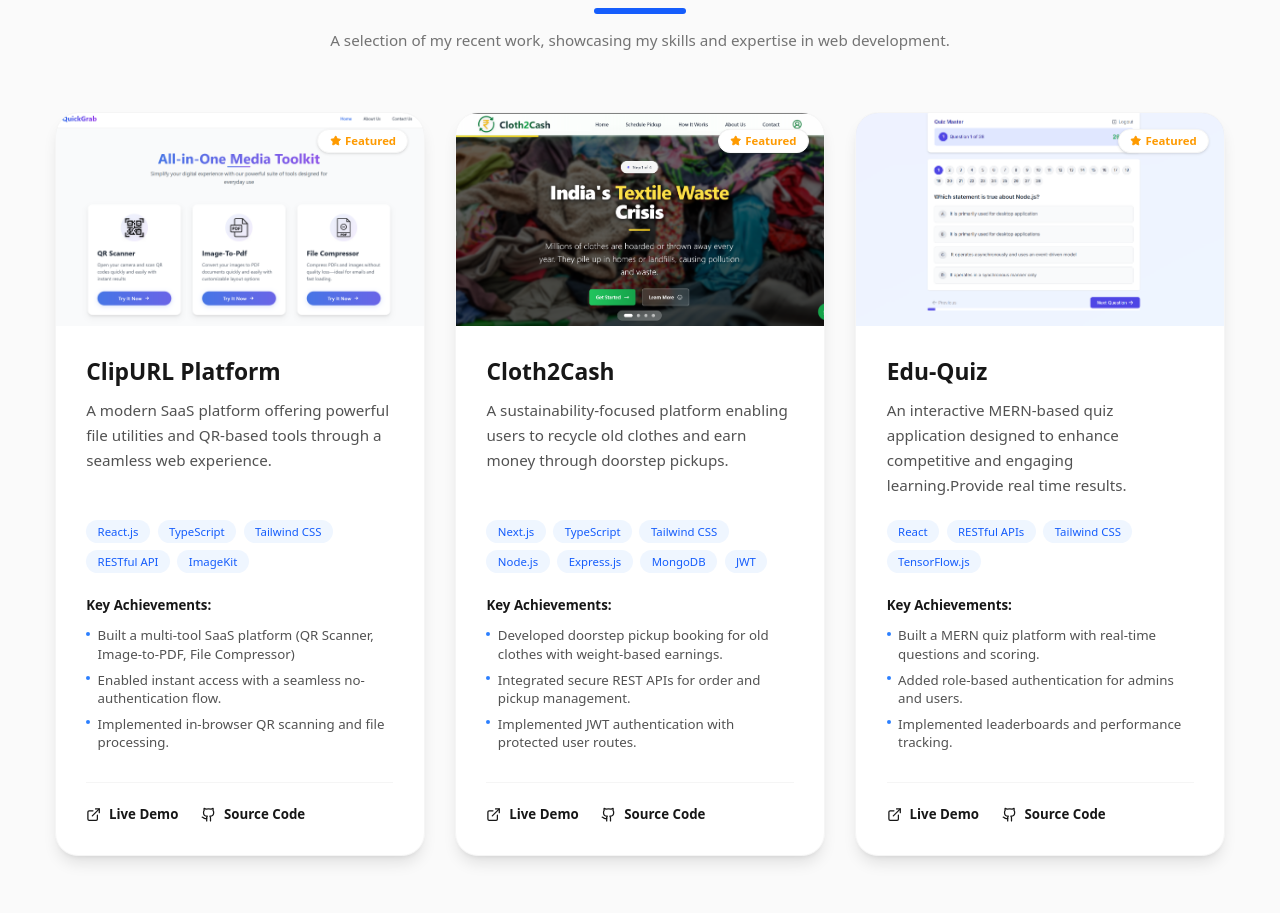
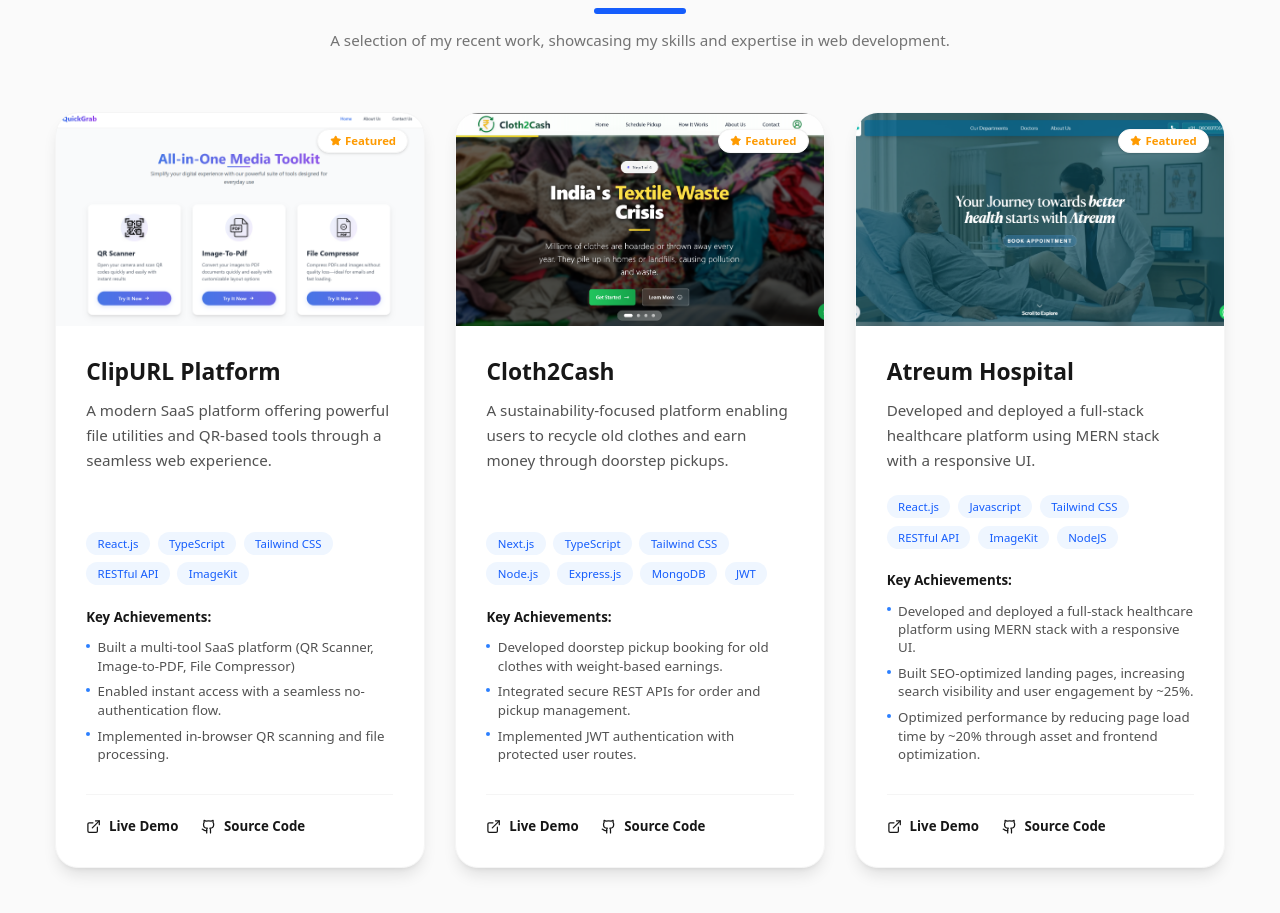
Before and after one commit to suman987654432/suman_portfolio, a Next.js app: page / in a window 1280 px wide. Shown: the part 3451-4364 px from the top of the page. Built offline with nearby package versions, Linux system fonts and the light colour scheme.

Commit message:
feat: add projects section with project cards and atreum image asset

```diff
--- a/src/components/projects.tsx
+++ b/src/components/projects.tsx
@@ -32,16 +32,16 @@ const projects = [
     ]
   },
   {
-    title: "Edu-Quiz",
-    description: "An interactive MERN-based quiz application designed to enhance competitive and engaging learning.Provide real time results.",
-    tech: ["React", "RESTful APIs", "Tailwind CSS", "TensorFlow.js"],
-    links: { demo: "https://quizmaster-flax.vercel.app/", code: "https://github.com/suman987654432/Quiz" },
-    image: "/quiz.png",
+    title: "Atreum Hospital",
+    description: "Developed and deployed a full-stack healthcare platform using MERN stack with a responsive UI.",
+    tech: ["React.js", "Javascript", "Tailwind CSS", "RESTful API", "ImageKit", "NodeJS"],
+    links: { demo: "https://atreumhospital.com/", code: "https://github.com/suman987654432/atreum" },
+    image: "/atreum.png",
     featured: true,
     achievements: [
-      "Built a MERN quiz platform with real-time questions and scoring.",
-      "Added role-based authentication for admins and users.",
-      "Implemented leaderboards and performance tracking."
+      "Developed and deployed a full-stack healthcare platform using MERN stack with a responsive UI.",
+      "Built SEO-optimized landing pages, increasing search visibility and user engagement by ~25%.",
+      "Optimized performance by reducing page load time by ~20% through asset and frontend optimization."
     ]
   }
 ]
```
Also changed, not shown: public/atreum.png (added). Lines whose indentation alone changed are shown as unchanged.
